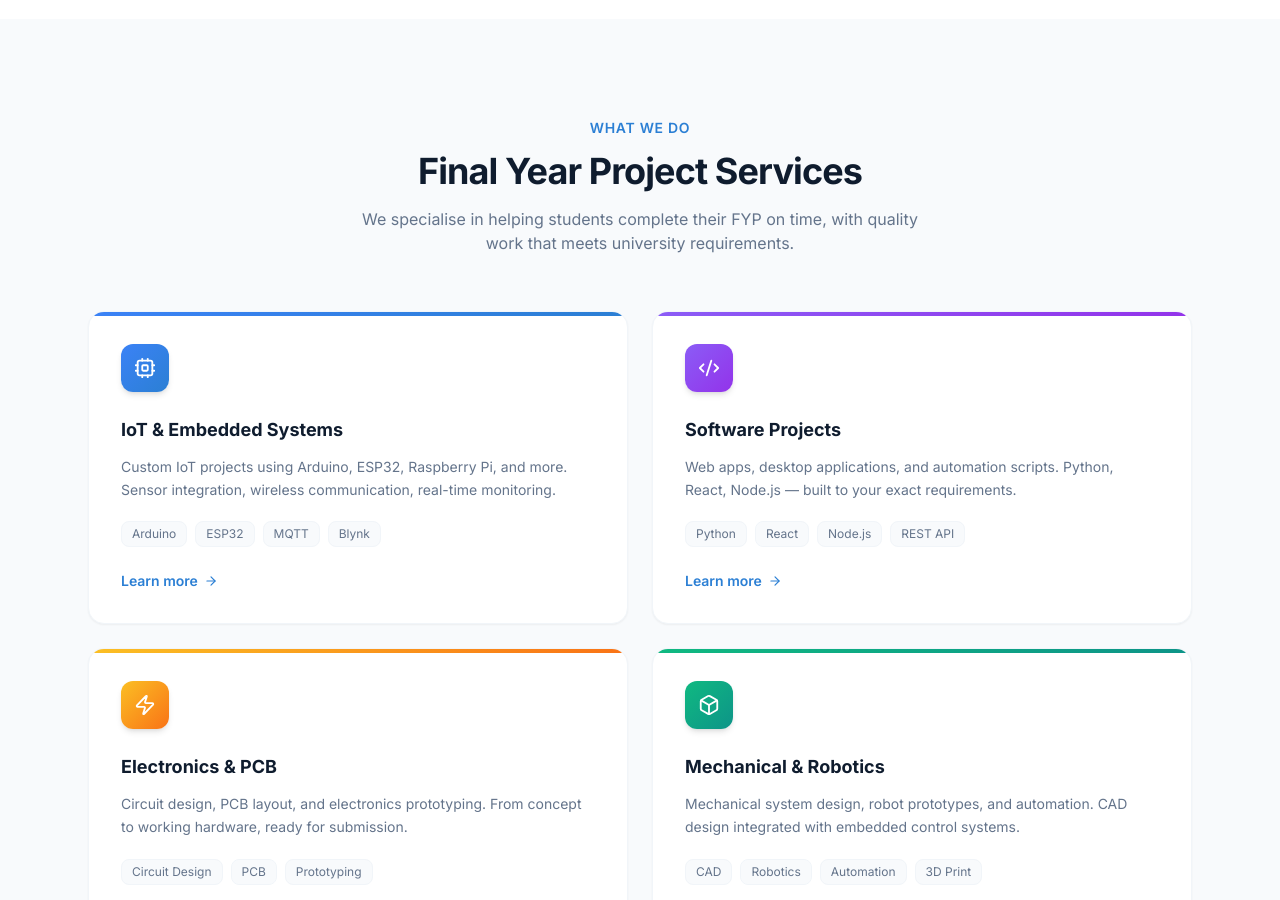
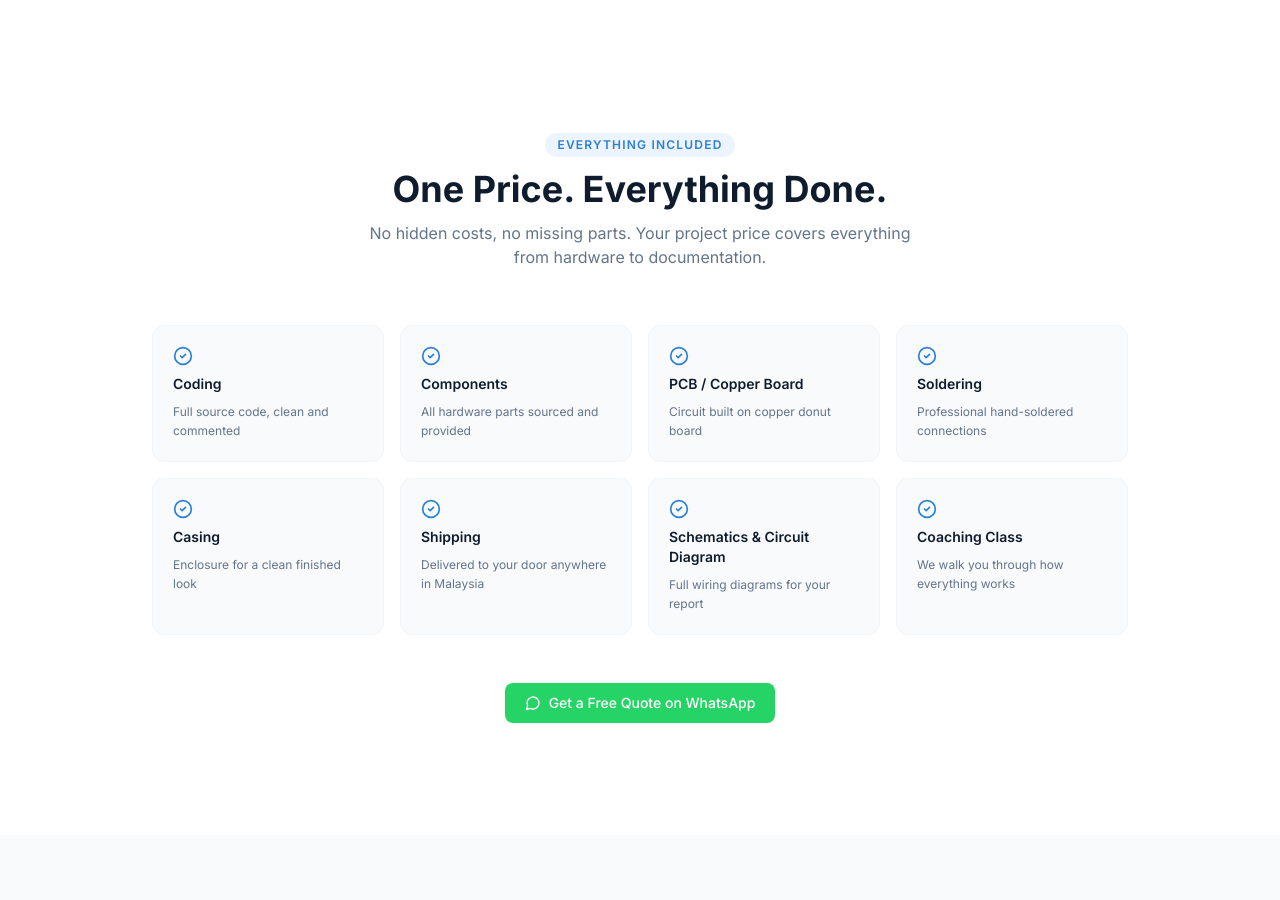
Before and after one commit to mahesh020795/rectronx-website, a Next.js app: page / in a window 1280 px wide. Shown: the part 1900-2800 px from the top of the page. Built offline with nearby package versions, Linux system fonts and the light colour scheme; no server answers.

Commit message:
Add WhatsIncluded section: coding, components, PCB, soldering, casing, shipping, schematics, coaching

```diff
--- a/app/page.tsx
+++ b/app/page.tsx
@@ -10,6 +10,7 @@ import Services from "@/components/home/Services";
 import Products from "@/components/home/Products";
 import FeaturedProjects from "@/components/home/FeaturedProjects";
 import HowItWorks from "@/components/home/HowItWorks";
+import WhatsIncluded from "@/components/home/WhatsIncluded";
 import FAQ from "@/components/home/FAQ";
 import BlogPreview from "@/components/home/BlogPreview";
 import CallToAction from "@/components/home/CallToAction";
@@ -19,6 +20,7 @@ export default function HomePage() {
     <>
       <Hero />
       <HowItWorks />
+      <WhatsIncluded />
       <Services />
       <Products />
       <FeaturedProjects />
--- /dev/null
+++ b/components/home/WhatsIncluded.tsx
@@ -0,0 +1,63 @@
+"use client";
+
+import { motion } from "framer-motion";
+import { CheckCircle2 } from "lucide-react";
+import WhatsAppButton from "@/components/WhatsAppButton";
+
+const included = [
+  { label: "Coding", desc: "Full source code, clean and commented" },
+  { label: "Components", desc: "All hardware parts sourced and provided" },
+  { label: "PCB / Copper Board", desc: "Circuit built on copper donut board" },
+  { label: "Soldering", desc: "Professional hand-soldered connections" },
+  { label: "Casing", desc: "Enclosure for a clean finished look" },
+  { label: "Shipping", desc: "Delivered to your door anywhere in Malaysia" },
+  { label: "Schematics & Circuit Diagram", desc: "Full wiring diagrams for your report" },
+  { label: "Coaching Class", desc: "We walk you through how everything works" },
+];
+
+export default function WhatsIncluded() {
+  return (
+    <section className="py-20 sm:py-28 bg-white">
+      <div className="max-w-5xl mx-auto px-4 sm:px-6">
+        {/* Header */}
+        <div className="text-center mb-14">
+          <span className="inline-block text-xs font-semibold tracking-widest uppercase text-[#2B7FD4] bg-[#EBF4FF] px-3 py-1 rounded-full mb-3">
+            Everything Included
+          </span>
+          <h2 className="text-3xl sm:text-4xl font-bold text-[#0F1C2E]">
+            One Price. Everything Done.
+          </h2>
+          <p className="mt-3 text-slate-500 max-w-xl mx-auto">
+            No hidden costs, no missing parts. Your project price covers everything from hardware to documentation.
+          </p>
+        </div>
+
+        {/* Grid */}
+        <div className="grid grid-cols-1 sm:grid-cols-2 lg:grid-cols-4 gap-4 mb-12">
+          {included.map((item, i) => (
+            <motion.div
+              key={i}
+              initial={{ opacity: 0, y: 16 }}
+              whileInView={{ opacity: 1, y: 0 }}
+              viewport={{ once: true }}
+              transition={{ delay: i * 0.07, duration: 0.4 }}
+              className="flex flex-col gap-2 bg-slate-50 rounded-xl p-5 border border-slate-100"
+            >
+              <CheckCircle2 size={20} className="text-[#2B7FD4] shrink-0" />
+              <p className="font-semibold text-[#0F1C2E] text-sm">{item.label}</p>
+              <p className="text-xs text-slate-500 leading-relaxed">{item.desc}</p>
+            </motion.div>
+          ))}
+        </div>
+
+        {/* CTA */}
+        <div className="text-center">
+          <WhatsAppButton
+            label="Get a Free Quote on WhatsApp"
+            message="Hi Rectronx! I'd like to know the price for my FYP project."
+          />
+        </div>
+      </div>
+    </section>
+  );
+}
```
